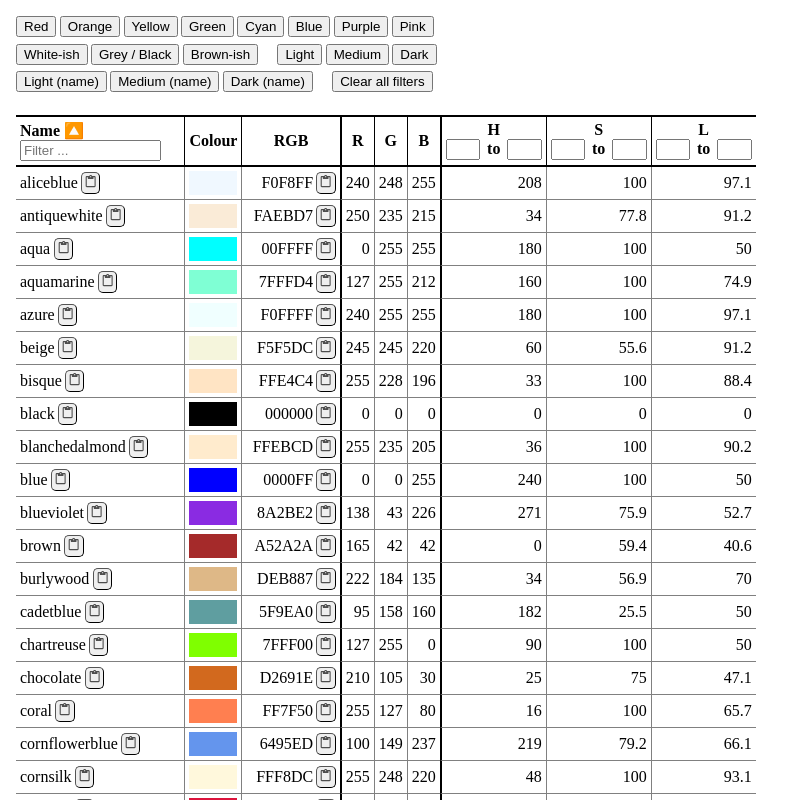
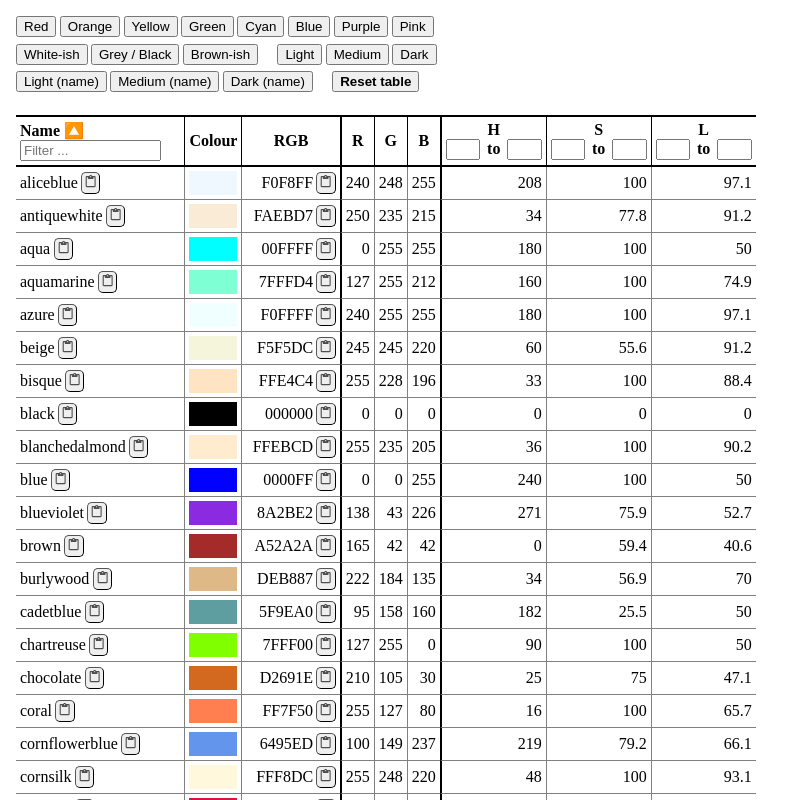
Before and after one commit to bengtan/css-named-colours-picker, a React app: page / in a window 1280 px wide. Shown: the top 800 px of the page, without its empty margins (0-803 px from the left). Built offline with nearby package versions, Linux system fonts and the light colour scheme.

Commit message:
Rename 'Clear all filters' to 'Reset table' (bold)

```diff
--- a/assets/css/style.css
+++ b/assets/css/style.css
@@ -1,6 +1,7 @@
 .presets button { margin-bottom: 0.5em; margin-right: 0.25em; }
 .newline:after { display: block; content: ''; }
 .spacer:after { display: inline-block; content: ' '; width: 1em; }
+.reset-table { font-weight: bold; }
 
 table { margin: 1em 0; border-spacing: 0; border-bottom: 1px solid grey; }
 
--- a/src/App.tsx
+++ b/src/App.tsx
@@ -229,8 +229,9 @@ function augmentColours() {
 
 type Preset = {
     label: string
-    filters?: {id: string, value: string | (Number | undefined)[]}[],
+    filters?: {id: string, value: string | (Number | undefined)[]}[]
     sort?: {id: string, desc?: boolean}[]
+    className?: string
 }
 
 const Presets: Preset[] = [
@@ -259,7 +260,7 @@ const Presets: Preset[] = [
     { label: 'Dark (name)', filters: [{id: 'label', value: 'dark'}] },
 
     { label: 'spacer' },
-    { label: 'Clear all filters', filters: [], sort: [] },
+    { label: 'Reset table', filters: [], sort: [], className: 'reset-table' },
 ]
 
 export default function App() {
@@ -301,7 +302,7 @@ export default function App() {
                 return <span key={index} className="spacer"></span>
             }
 
-            return <button key={index} onClick={() => {
+            return <button key={index} className={preset.className} onClick={() => {
                 // Remove all filters first
                 tableAny.setAllFilters([])
 
```
